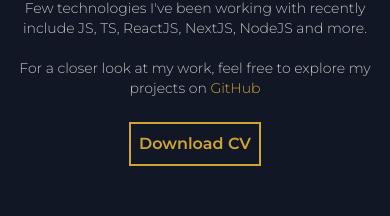
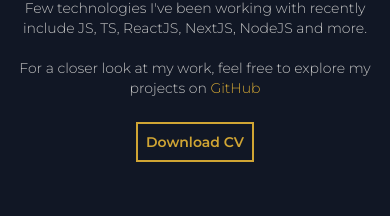
Before and after one commit to SinanovicAhmed/portofolio_website_v2, a React (Vite) app: page / in a window 390 px wide. Shown: the part 1138-1354 px from the top of the page. Built offline with nearby package versions, Linux system fonts and the light colour scheme.

Commit message:
loading page added, small layout changes

```diff
--- a/package.json
+++ b/package.json
@@ -17,6 +17,7 @@
     "react": "^18.2.0",
     "react-dom": "^18.2.0",
     "react-scroll": "^1.9.0",
+    "react-spinners": "^0.13.8",
     "tailwind-merge": "^2.2.1"
   },
   "devDependencies": {
--- a/src/App.jsx
+++ b/src/App.jsx
@@ -1,15 +1,13 @@
+import "aos/dist/aos.css";
+import { useEffect, useState } from "react";
+import MainPage from "./pages/MainPage";
+import LoadingPage from "./pages/LoadingPage";
 import AOS from "aos";
 import "aos/dist/aos.css";
-import About from "./components/About";
-import Contact from "./components/Contact";
-import Footer from "./components/Footer";
-import Hero from "./components/Hero";
-import Navbar from "./components/Navbar";
-import Projects from "./components/Projects";
-import Services from "./components/Services";
-import { useEffect } from "react";
 
 const App = () => {
+  const [isLoading, setIsLoading] = useState(true);
+
   useEffect(() => {
     AOS.init({
       offset: 200,
@@ -19,17 +17,17 @@ const App = () => {
     AOS.refresh();
   }, []);
 
-  return (
-    <main>
-      <Navbar />
-      <Hero />
-      <About />
-      <Services />
-      <Projects />
-      <Contact />
-      <Footer />
-    </main>
-  );
+  useEffect(() => {
+    const timer = setTimeout(() => {
+      setIsLoading(false);
+    }, 2000);
+
+    return () => clearTimeout(timer);
+  }, []);
+
+  if (isLoading) return <LoadingPage />;
+
+  return <MainPage />;
 };
 
 export default App;
--- a/src/components/About.jsx
+++ b/src/components/About.jsx
@@ -5,15 +5,15 @@ const About = () => {
   return (
     <section id="about" className="w-full bg-primary-gray-light pb-28">
       <SectionTitle title={"About me"} />
-      <div className="mx-auto flex gap-16 justify-center md:justify-between items-center max-w-[1200px] px-4 sm:px-10 pt-16">
+      <div className="mx-auto flex gap-16 justify-center lg:justify-between items-center max-w-[1200px] px-4 sm:px-10 pt-16">
         <div
           data-aos="fade-right"
-          className="h-full flex flex-col items-center md:items-start min-w-[300px] max-w-[500px]"
+          className="h-full flex flex-col items-center lg:items-start min-w-[300px] max-w-[500px]"
         >
-          <h2 className="text-gray md:text-lg text-center md:text-start font-semibold pb-4">
+          <h2 className="text-gray md:text-lg text-center lg:text-start font-semibold pb-4">
             Hi there, welcome to my portofolio website
           </h2>
-          <p className="text-gray text-center md:text-start text-sm md:text-base font-light pb-6">
+          <p className="text-gray text-center lg:text-start text-sm md:text-base font-light pb-6">
             I am Ahmed Sinanović, a dedicated Software Engineer and Web Developer. <br />
             <br /> I am driven by a passion for continuous learning and ongoing exploration in the ever-evolving world
             of web development. <br />
@@ -29,7 +29,7 @@ const About = () => {
             <Button text={"Download CV"} />
           </a>
         </div>
-        <div data-aos="fade-left" className="hidden md:block min-w-[300px] max-w-[400px]">
+        <div data-aos="fade-left" className="hidden lg:block min-w-[300px] max-w-[400px]">
           <img src="/images/photoofme.png" alt="about me photo" className="w-full h-auto opacity-70" />
         </div>
       </div>
--- a/src/components/Button.jsx
+++ b/src/components/Button.jsx
@@ -1,6 +1,6 @@
 const Button = ({ text }) => {
   return (
-    <button className="text-primary-yellow p-2 border-2 border-primary-yellow hover:bg-primary-yellow font-semibold hover:text-black transition-all">
+    <button className="text-sm md:text-base text-primary-yellow p-2 border-2 border-primary-yellow hover:bg-primary-yellow font-semibold hover:text-black transition-all">
       {text}
     </button>
   );
--- a/src/components/Projects.jsx
+++ b/src/components/Projects.jsx
@@ -23,17 +23,17 @@ const Projects = () => {
             data-aos="fade-up"
             data-aos-delay="200"
             key={project.image}
-            className="group relative min-w-[200px] max-w-[400px] rounded-md hover:cursor-pointer"
+            className="group relative max-w-[300px] lg:max-w-[400px] rounded-md hover:cursor-pointer"
           >
             <img src={project.image} alt="about me photo" className="w-full h-auto" />
             <div
               className="absolute bottom-0 p-4 w-full h-full hidden group-hover:flex flex-col justify-between
                           bg-primary-gray-dark bg-opacity-95 backdrop-blur-sm animate-fade-in rounded-md"
             >
-              <h2 className="text-white text-lg font-semibold pb-2 border-b-2 border-primary-yellow">
+              <h2 className="text-white md:text-lg font-semibold pb-2 border-b-2 border-primary-yellow">
                 {project.header}
               </h2>
-              <p className="text-gray">{project.text}</p>
+              <p className="text-gray text-sm md:text-base">{project.text}</p>
               <span className="flex gap-4">
                 <a href={project.code} target="_blank" rel="noopener">
                   <Button text={"View Code"} />
--- a/src/components/Services.jsx
+++ b/src/components/Services.jsx
@@ -5,7 +5,7 @@ const Services = () => {
   return (
     <section id="services" className="w-full bg-primary-gray-light pb-28">
       <SectionTitle title={"Services"} />
-      <div className="mx-auto flex flex-col md:flex-row items-center justify-between gap-3 max-w-[1200px] px-4 sm:px-10 pt-16">
+      <div className="mx-auto flex flex-col lg:flex-row items-center justify-between gap-3 max-w-[1200px] px-4 sm:px-10 pt-16">
         {services.map((service) => (
           <div
             data-aos="fade-up"
--- a/src/index.css
+++ b/src/index.css
@@ -8,3 +8,20 @@
   box-sizing: border-box;
   font-family: "Montserrat";
 }
+
+::-webkit-scrollbar {
+  width: 5px;
+}
+
+::-webkit-scrollbar-track {
+  background: rgb(44, 44, 44);
+}
+
+::-webkit-scrollbar-thumb {
+  background: #0a0f1d;
+  border-radius: 5px;
+}
+
+::-webkit-scrollbar-thumb:hover {
+  background: #0a0f1d;
+}
--- /dev/null
+++ b/src/pages/LoadingPage.jsx
@@ -0,0 +1,11 @@
+import { HashLoader } from "react-spinners";
+
+const LoadingPage = () => {
+  return (
+    <div className="bg-primary-gray-light w-full h-dvh flex justify-center items-center">
+      <HashLoader color="#D0A534" size={80} />
+    </div>
+  );
+};
+
+export default LoadingPage;
--- /dev/null
+++ b/src/pages/MainPage.jsx
@@ -0,0 +1,23 @@
+import About from "../components/About";
+import Contact from "../components/Contact";
+import Footer from "../components/Footer";
+import Hero from "../components/Hero";
+import Navbar from "../components/Navbar";
+import Projects from "../components/Projects";
+import Services from "../components/Services";
+
+const MainPage = () => {
+  return (
+    <main>
+      <Navbar />
+      <Hero />
+      <About />
+      <Services />
+      <Projects />
+      <Contact />
+      <Footer />
+    </main>
+  );
+};
+
+export default MainPage;
```
Also changed, not shown: 1 other file (tests, documents, lock files or other folders).
